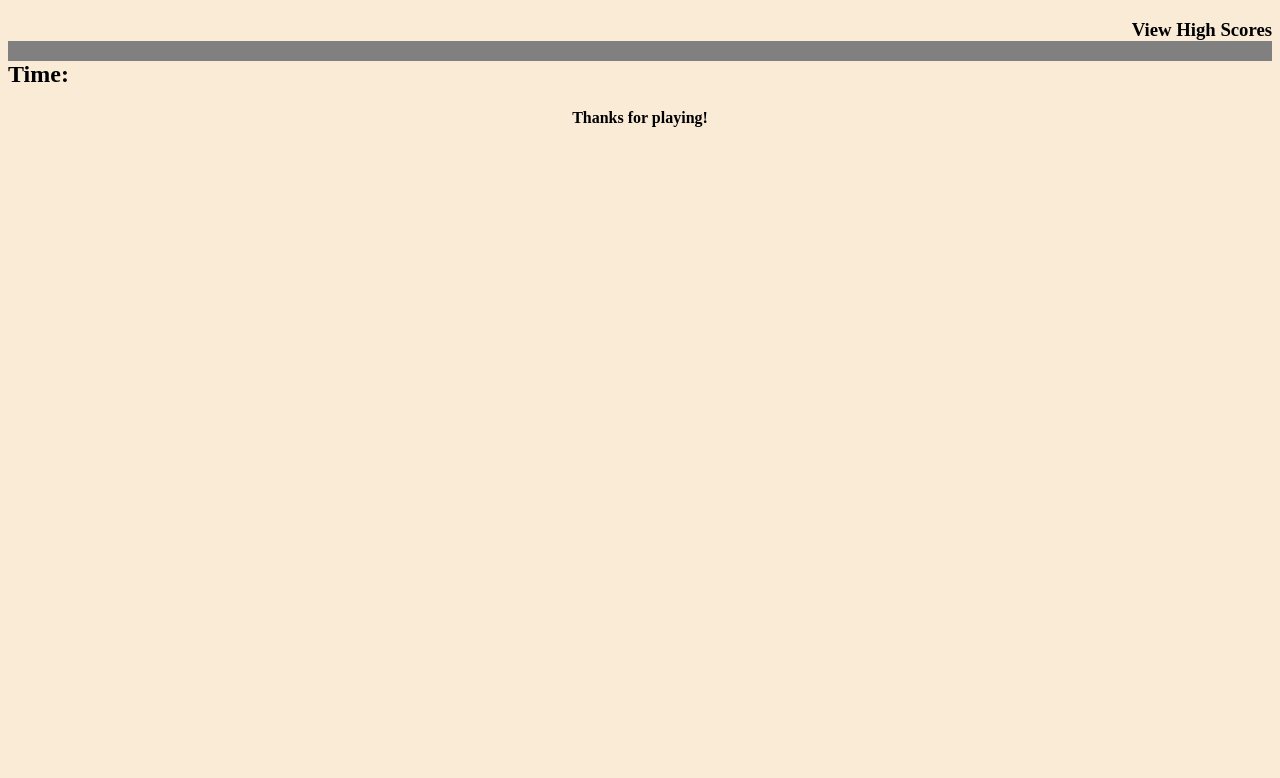
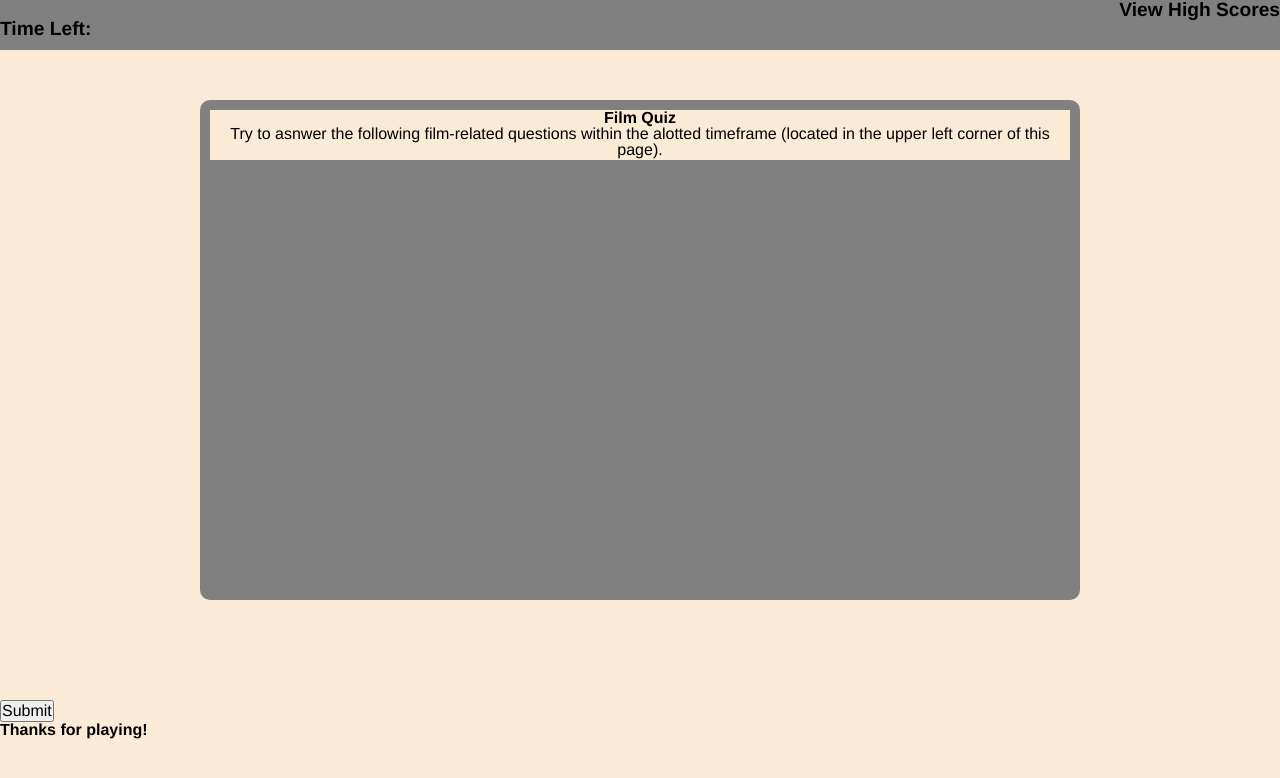
Before and after one commit to dannemer/code-quiz-hw, a plain HTML site: page index.html in a window 1280 px wide. Drawn offline with Linux system fonts and the light colour scheme.

Commit message:
figuring things out

```diff
--- a/index.html
+++ b/index.html
@@ -6,29 +6,33 @@
     <meta name="viewport" content="width=device-width, initial-scale=1.0">
     <title>Good luck!</title>
     <link rel="stylesheet" href="./style.css">
+    <link rel="stylesheet" href="./reset.css"/>
 </head>
 <body>
-    <header>
-        <h3 class="score">
+    <div class="bar">
+        <h1 class="score">
             View High Scores
-        </h3>
-        <h2 class="time">
-            Time: <span class="time" id="timer"></span>
-        </h2>
-
-    </header>
+        </h1>
+        <h1 id="timer">
+            Time Left:
+        </h1>
+    </div>
 
     <div class="container">
-        <h1></h1>
-        <h2 id="timer"></h2>
-        <p id="main"></p>
-      </div>
+        <header class="quiz-header">
+        <h1>Film Quiz</h1>
+        <p>Try to asnwer the following film-related questions within the alotted timeframe (located in the upper left corner of this page).</p>
+        </header>
+    </div>
+        <div id="questions">
+            <button>Submit</button>
+        </div>
 
     <main>
 
     </main>
 
-<footer>
+<footer class="footer">
     <h4>
         Thanks for playing!
     </h4>
--- a/script.js
+++ b/script.js
@@ -1,14 +1,26 @@
-var timerEl = document.querySelector('.countdown');
+var timerEl = document.getElementById("timer");
 
-var counter = 0;
-timeEl.textContent = 0;
+var mainEl = document.getElementById("main");
 
-function countdown() {
-    counter++;
-    timeEl.textContent = counter;
-};
+function timer() {
+    var = counter
+    var timerInterval = setInterval(function() {
+    counter--;
+    timerEl.textContent = counter + " seconds left";
 
-setInterval(timer, 1000);
+    if(counter === 0) {
+        clearInterval(timerInterval);
+        sendMessage();
+    }
+
+}, 1000);
+
+function displaymessage() {
+
+}
+
+
+function askQuestions() {
 
 var questions = [
     {question: "What was the first movie to be rated PG13?",
@@ -32,6 +44,8 @@ var questions = [
     answer: "24"},
 
 ]
+if(questions = true)
+}
 
 function displaymessage() {
 
--- a/style.css
+++ b/style.css
@@ -1,23 +1,51 @@
 * {
-    background-color: antiquewhite;
+    font-family:'Franklin Gothic Medium', 'Arial Narrow', Arial, sans-serif
 }
 
-header {
+body {
+    background-color: antiquewhite;
+    margin: 0;
+    padding: 0;
+}
+
+.bar {
     background-color: gray;
-    justify-content: space-between;
+    width: 100%;
+    height: 50px;
+    font-size: larger;
 }
 
 .score {
     text-align: right;
+}
+
+#timer {
+    text-align: left;
+    margin-bottom: 50px;
+}
+
+.container {
+    margin-top: 50px;
+    margin-bottom: 100px;
+    margin-left: 200px;
+    margin-right: 200px;
+    background-color: gray;
+    border-radius: 10px;
+    padding: 10px;
+    height: 500px;
+}
+
+h1 {
 
 }
 
-.time {
-    text-align: left;
-}
+.quiz-header {
+    background-color: antiquewhite;
+    height: 50px;
+    text-align: center;
 
-
-footer {
+.footer {
     background-color: gray;
     text-align: center;
+    height: 50px;
 }
```
